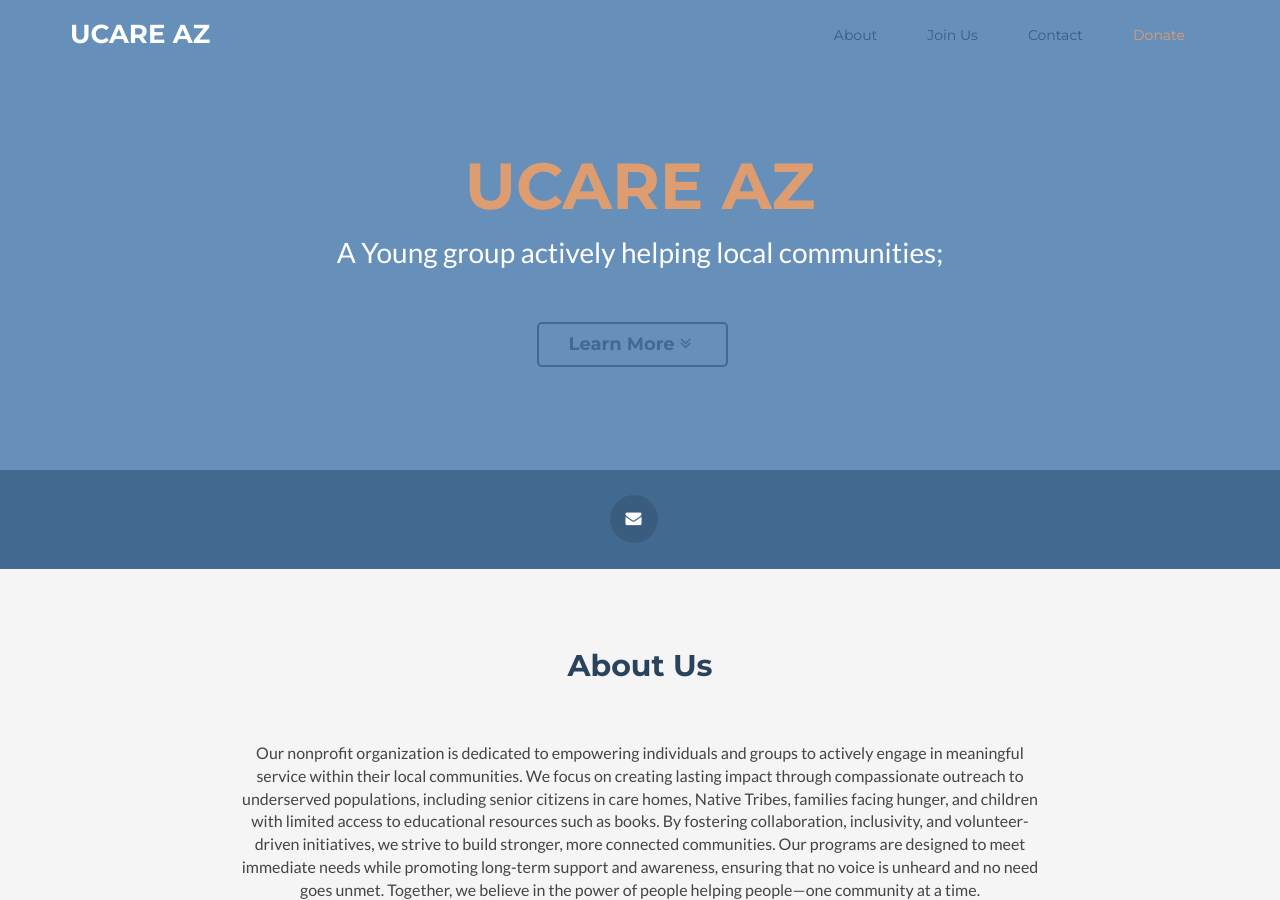
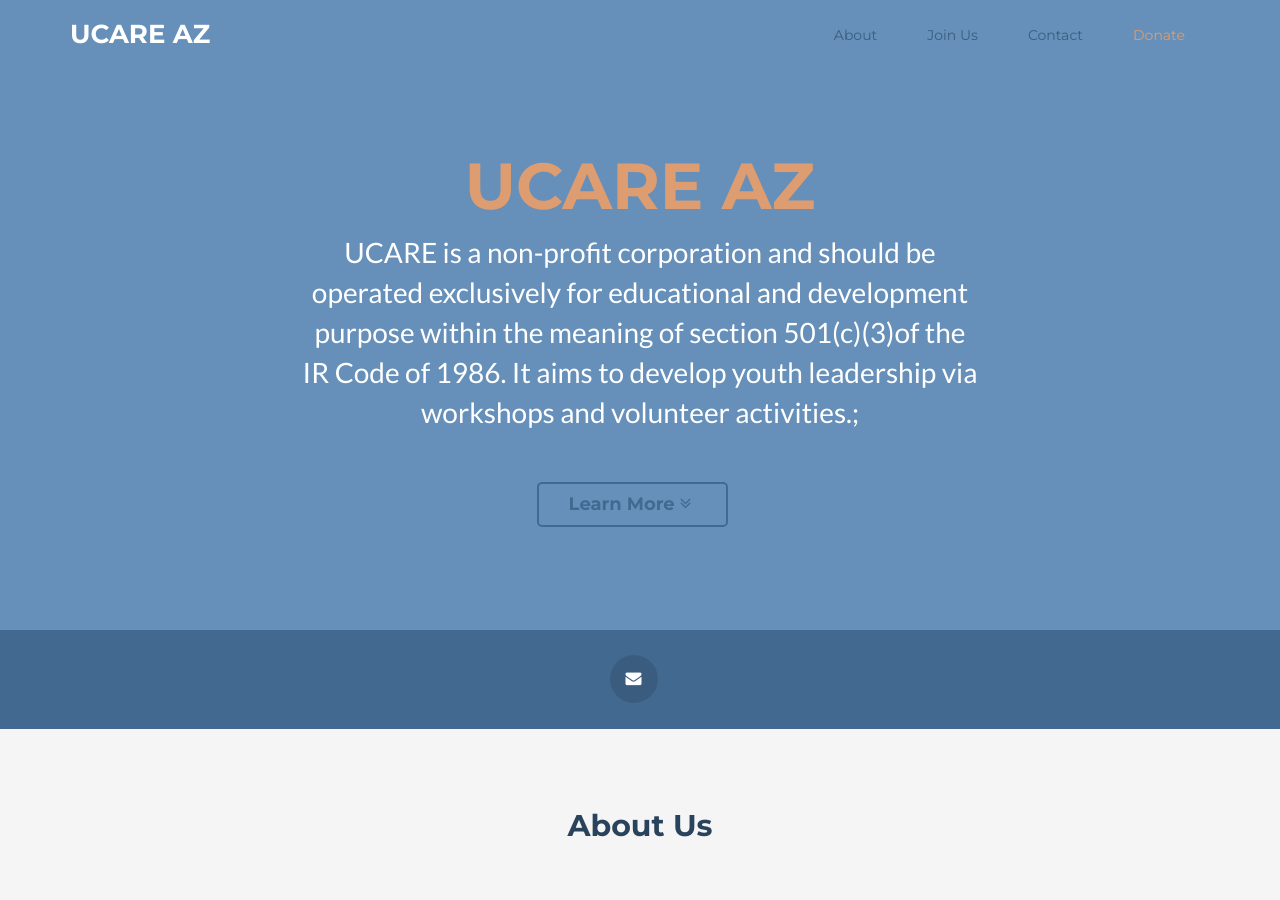
Before and after one commit to ucareaz/ucareaz.github.io, a Jekyll site: the page built from index.html, in a window 1280 px wide and 900 px high. Built offline with Jekyll 4.4.1, drawn with Linux system fonts in a browser that asks for light colours; nearby versions of some CDN libraries; comment, search, counter and statistics services are not loaded.

Commit message:
Update _config.yml

```diff
--- a/_config.yml
+++ b/_config.yml
@@ -6,7 +6,7 @@
 #REQUIRED
 org_name: UCARE AZ
 org_summary: > # Enter your summary on the next line. Be sure to indent by two spaces.
-  A Young group actively  helping local communities;
+  UCARE is a non-profit corporation and should be operated exclusively for educational and development purpose within the meaning of section 501(c)(3)of the IR Code of 1986. It aims to develop youth leadership via workshops and volunteer activities.;
 org_full_description: > # Enter your description on the next line. Be sure to indent by two spaces.
   Our nonprofit organization is dedicated to empowering individuals and groups to actively engage in meaningful service within their local communities. We focus on creating lasting impact through compassionate outreach to underserved populations, including senior citizens in care homes, Native Tribes, families facing hunger, and children with limited access to educational resources such as books. By fostering collaboration, inclusivity, and volunteer-driven initiatives, we strive to build stronger, more connected communities. Our programs are designed to meet immediate needs while promoting long-term support and awareness, ensuring that no voice is unheard and no need goes unmet. Together, we believe in the power of people helping people—one community at a time.
 
```
